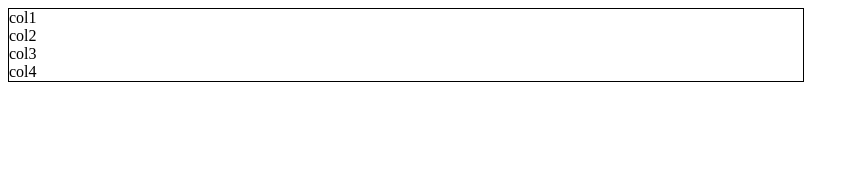
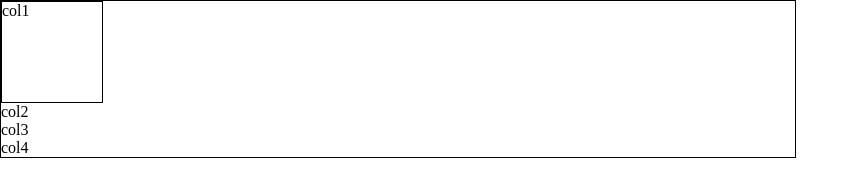
Before and after one commit to wanchai3291/chii, a plain HTML site: page index.html in a window 1280 px wide. Shown: the whole page, without its empty margins (0-867 px from the left). Drawn offline with Linux system fonts and the light colour scheme.

Commit message:
เพิ่มคอลัม

```diff
--- a/test.css
+++ b/test.css
@@ -3,3 +3,14 @@
     height: 7.59com;
     border: 1px solid black;
 }
+body{
+    width: 100%;
+    height: auto;
+    margin: 0 auto;
+
+}
+#c1{
+    width: 100px;
+    height: 100px;
+    border: 1px solid black;
+}
```
